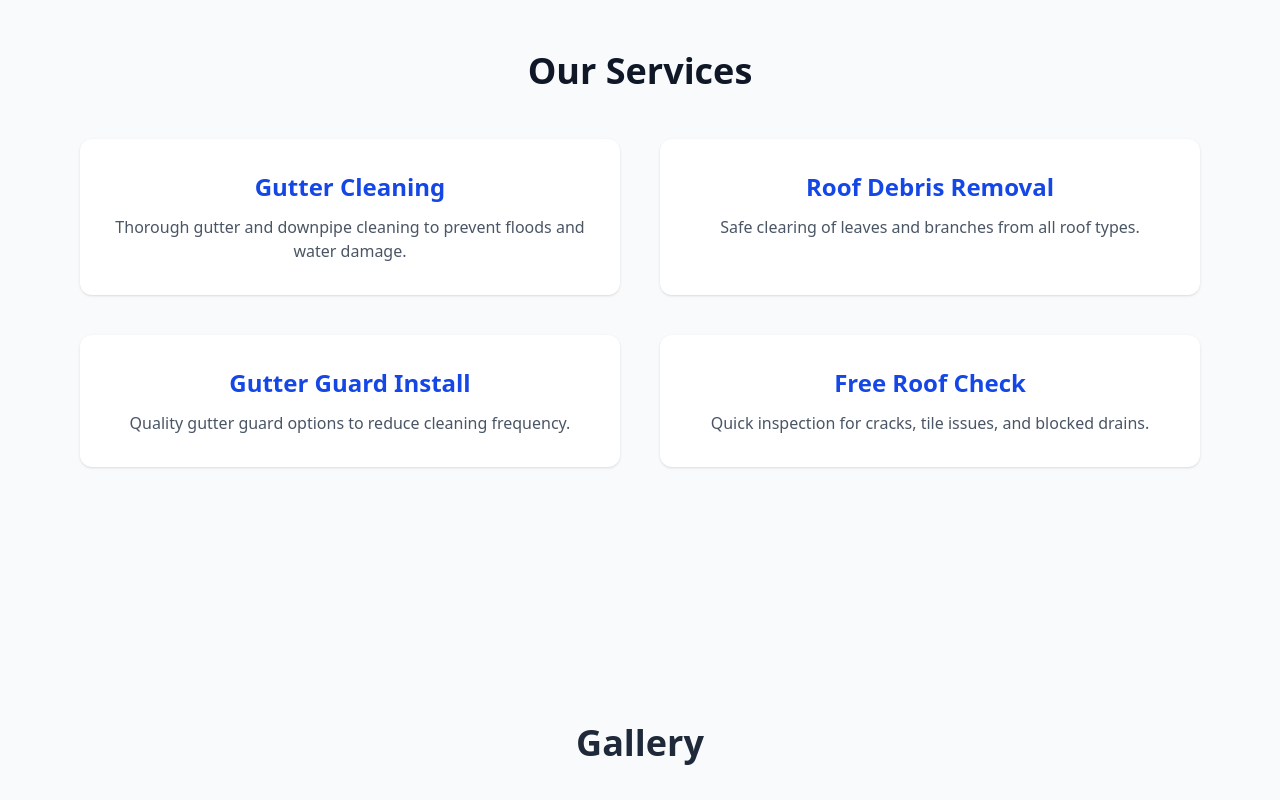
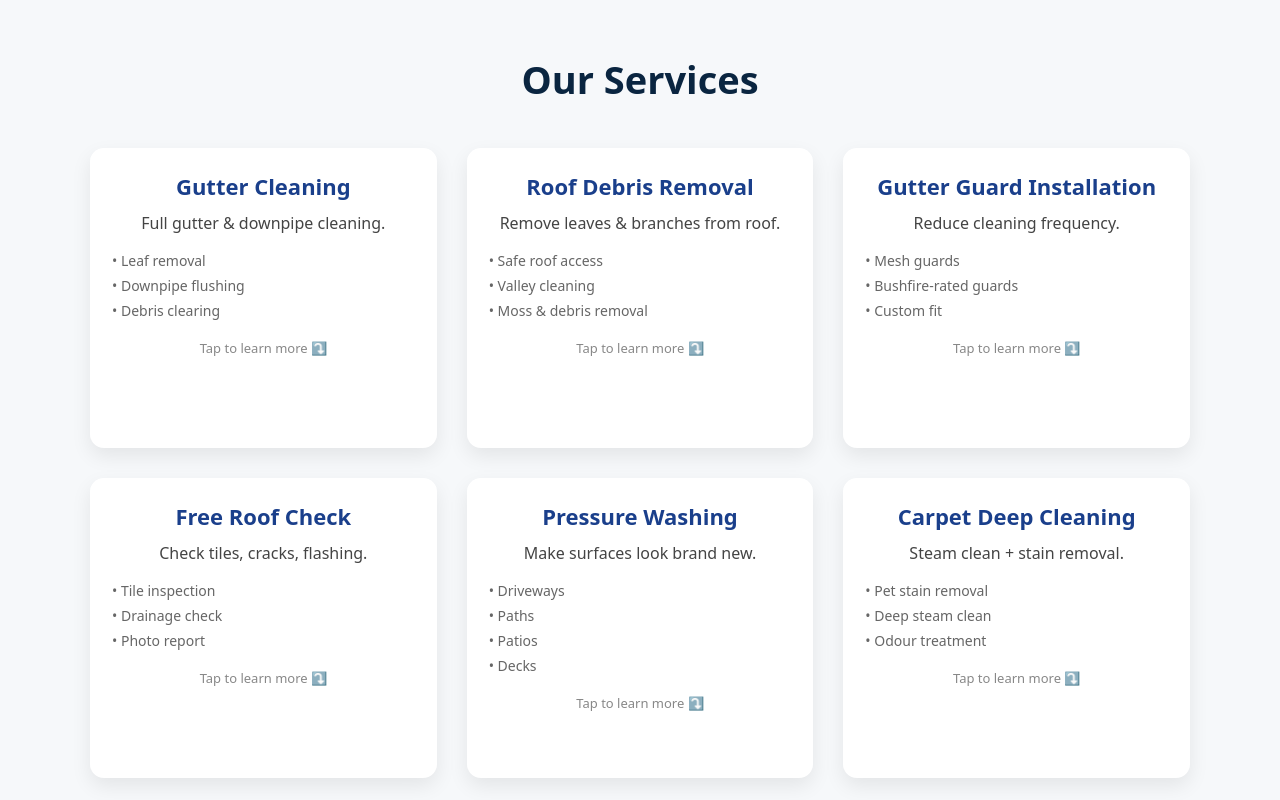
Before and after one commit to BihevRawal/clearflow, a React (Vite) app: page / in a window 1280 px wide. Shown: the part 1400-2200 px from the top of the page. Built offline with nearby package versions, Linux system fonts and the light colour scheme.

Commit message:
update v3.2 hero image added, flash offer added and sevice flip card added

```diff
--- a/src/App.jsx
+++ b/src/App.jsx
@@ -5,12 +5,14 @@ import Services from "./components/Services";
 import Gallery from "./components/Gallery";
 import Book from "./components/Book";
 import Footer from "./components/Footer";
+import Offer from "./Offer";
 
 
 export default function App() {
   return (
     <div className="font-sans">
       <Header />
+      <Offer/>
       <main className="pt-24 space-y-24 bg-slate-50">
         <Hero />
         <About />
--- /dev/null
+++ b/src/Offer.jsx
@@ -0,0 +1,9 @@
+import "./css/Offer.css";
+
+export default function Offer() {
+  return (
+    <a href="#book" className="offer-wrapper">
+      <img src="/flash-offer.png" className="offer-chest" alt="Special Offer" />
+    </a>
+  );
+}
--- a/src/components/Hero.jsx
+++ b/src/components/Hero.jsx
@@ -50,11 +50,12 @@ export default function Hero() {
         </p>
 
         <a
-          href="#book"
-          className="inline-block mt-8 px-8 py-3 bg-white text-blue-700 font-semibold rounded-lg shadow hover:bg-gray-100 transition"
-        >
-          Get a Free Quote
-        </a>
+  href="#book"
+  className="inline-block mt-2 px-8 py-3 bg-[#1a3f8b] text-white font-semibold rounded-lg shadow hover:bg-[#16356f] transition"
+>
+  Get a Free Quote
+</a>
+
       </div>
     </section>
   );
--- a/src/components/Services.jsx
+++ b/src/components/Services.jsx
@@ -1,24 +1,91 @@
+import { useState } from "react";
+import "../css/Services.css";
+
 export default function Services() {
   const items = [
-    { title: "Gutter Cleaning", desc: "Thorough gutter and downpipe cleaning to prevent floods and water damage." },
-    { title: "Roof Debris Removal", desc: "Safe clearing of leaves and branches from all roof types." },
-    { title: "Gutter Guard Install", desc: "Quality gutter guard options to reduce cleaning frequency." },
-    { title: "Free Roof Check", desc: "Quick inspection for cracks, tile issues, and blocked drains." }
+    {
+      title: "Gutter Cleaning",
+      short: "Full gutter & downpipe cleaning.",
+      features: ["Leaf removal", "Downpipe flushing", "Debris clearing"],
+      long:
+        "Our gutter cleaning service removes leaves, sludge, and blockages from your gutters and downpipes. Prevent overflow, water damage, mould, and foundation issues. Includes free roof inspection.",
+    },
+    {
+      title: "Roof Debris Removal",
+      short: "Remove leaves & branches from roof.",
+      features: ["Safe roof access", "Valley cleaning", "Moss & debris removal"],
+      long:
+        "Leaves and branches on your roof block water flow and cause long-term structural damage. We clear all roof valleys, ridges, and drainage pathways using safe ladder techniques.",
+    },
+    {
+      title: "Gutter Guard Installation",
+      short: "Reduce cleaning frequency.",
+      features: ["Mesh guards", "Bushfire-rated guards", "Custom fit"],
+      long:
+        "We install premium-quality gutter guards designed for Australian roofs. Prevent blockages, extend gutter life, and reduce maintenance costs. Available in aluminium & poly mesh.",
+    },
+    {
+      title: "Free Roof Check",
+      short: "Check tiles, cracks, flashing.",
+      features: ["Tile inspection", "Drainage check", "Photo report"],
+      long:
+        "Every job includes a free roof inspection where we check for broken tiles, loose flashing, clogged drains, and signs of water entry. We provide a simple explanation + recommendations.",
+    },
+    {
+      title: "Pressure Washing",
+      short: "Make surfaces look brand new.",
+      features: ["Driveways", "Paths", "Patios", "Decks"],
+      long:
+        "High-pressure cleaning removes dirt, mould, oil stains, and built-up grime from your outdoor surfaces. We clean concrete, pavers, patios, retaining walls, fences, and decks.",
+    },
+    {
+      title: "Carpet Deep Cleaning",
+      short: "Steam clean + stain removal.",
+      features: ["Pet stain removal", "Deep steam clean", "Odour treatment"],
+      long:
+        "We use hot water extraction to deep-clean carpets, remove stains, kill bacteria, and refresh your home. Safe for pets & kids. Fast-drying solutions available.",
+    },
   ];
 
+  const [flipped, setFlipped] = useState(null);
+
   return (
-    <section id="services" className="py-20 px-6 bg-slate-50">
-      <div className="max-w-6xl mx-auto text-center">
-        <h2 className="text-4xl font-bold text-gray-900">Our Services</h2>
+    <section id="services" className="services-section">
+      <h2 className="services-title">Our Services</h2>
 
-        <div className="grid grid-cols-1 md:grid-cols-2 gap-10 mt-12 px-4">
-          {items.map((s, i) => (
-            <div key={i} className="p-8 bg-white rounded-xl shadow hover:shadow-lg transition">
-              <h3 className="text-2xl font-semibold text-blue-700">{s.title}</h3>
-              <p className="mt-3 text-gray-600">{s.desc}</p>
+      <div className="services-grid">
+        {items.map((s, i) => (
+          <div
+            key={i}
+            className={`service-card ${flipped === i ? "flipped" : ""}`}
+            onClick={() => setFlipped(flipped === i ? null : i)}
+          >
+            {/* FRONT */}
+            <div className="card-face card-front">
+              <h3 className="card-title">{s.title}</h3>
+              <p className="card-short">{s.short}</p>
+
+              <ul className="card-features">
+                {s.features.map((f, index) => (
+                  <li key={index}>• {f}</li>
+                ))}
+              </ul>
+
+              <span className="click-hint">Tap to learn more ⤵</span>
             </div>
-          ))}
-        </div>
+
+            {/* BACK */}
+            <div className="card-face card-back">
+              <h3 className="card-title">{s.title}</h3>
+
+              <p className="card-long">{s.long}</p>
+
+              <a href="#book" className="card-btn">
+                Get a Quote
+              </a>
+            </div>
+          </div>
+        ))}
       </div>
     </section>
   );
--- /dev/null
+++ b/src/css/Offer.css
@@ -0,0 +1,64 @@
+.offer-wrapper {
+  position: fixed;
+  bottom: 30px;
+  right: 30px;
+  z-index: 9999;
+  cursor: pointer;
+}
+
+.offer-chest {
+  width: 120px;
+  height: auto;
+  animation: chestOpenClose 3s infinite ease-in-out,
+             glowPulse 3s infinite ease-in-out;
+  transform-origin: center bottom;
+}
+
+/* Chest opening + closing motion */
+@keyframes chestOpenClose {
+  0% {
+    transform: scale(0.8) rotate(-2deg);
+    filter: brightness(0.8);
+  }
+  25% {
+    transform: scale(1.1) rotate(0deg);
+    filter: brightness(1.2);
+  }
+  50% {
+    transform: scale(1.25) rotate(1deg);
+    filter: brightness(1.4);
+  }
+  75% {
+    transform: scale(1.1) rotate(0deg);
+    filter: brightness(1.1);
+  }
+  100% {
+    transform: scale(0.8) rotate(-2deg);
+    filter: brightness(0.8);
+  }
+}
+
+/* Glow effect like treasure light getting brighter */
+@keyframes glowPulse {
+  0% {
+    filter: drop-shadow(0 0 0px rgba(255, 215, 0, 0.4));
+  }
+  50% {
+    filter: drop-shadow(0 0 25px rgba(255, 215, 0, 1));
+  }
+  100% {
+    filter: drop-shadow(0 0 0px rgba(255, 215, 0, 0.4));
+  }
+}
+
+/* Mobile version */
+@media (max-width: 500px) {
+  .offer-wrapper {
+    bottom: 10px;
+    right: 10px;
+  }
+
+  .offer-chest {
+    width: 80px;
+  }
+}
--- /dev/null
+++ b/src/css/Services.css
@@ -0,0 +1,125 @@
+/* SECTION */
+.services-section {
+  padding: 80px 20px;
+  background: #f6f8fa;
+  text-align: center;
+}
+
+.services-title {
+  font-size: 38px;
+  font-weight: 800;
+  color: #0a2540;
+  margin-bottom: 40px;
+}
+
+/* GRID */
+.services-grid {
+  display: grid;
+  grid-template-columns: repeat(auto-fit, minmax(260px, 1fr));
+  gap: 30px;
+  max-width: 1100px;
+  margin: 0 auto;
+}
+
+/* CARD */
+.service-card {
+  width: 100%;
+  height: 300px;
+  perspective: 1100px;
+  cursor: pointer;
+  position: relative;
+}
+
+/* INNER FACES */
+.service-card .card-face {
+  width: 100%;
+  height: 100%;
+  border-radius: 14px;
+  padding: 22px;
+  position: absolute;
+  backface-visibility: hidden;
+  transition: transform 0.7s ease;
+  box-sizing: border-box;
+}
+
+/* FRONT */
+.card-front {
+  background: white;
+  box-shadow: 0px 8px 20px rgba(0,0,0,0.08);
+}
+
+.card-front:hover {
+  transform: scale(1.03);
+}
+
+.card-title {
+  font-size: 22px;
+  font-weight: bold;
+  color: #1a3f8b;
+}
+
+.card-short {
+  margin-top: 8px;
+  font-size: 16px;
+  color: #444;
+}
+
+.card-features {
+  margin-top: 15px;
+  text-align: left;
+  padding-left: 0;
+}
+
+.card-features li {
+  font-size: 14px;
+  margin: 4px 0;
+  color: #666;
+}
+
+.click-hint {
+  display: block;
+  margin-top: 18px;
+  font-size: 13px;
+  color: #888;
+}
+
+/* BACK */
+.card-back {
+  background: #1a3f8b;
+  color: white;
+  transform: rotateY(180deg);
+  padding: 25px;
+  box-shadow: 0px 8px 20px rgba(0,0,0,0.2);
+  text-align: left;
+}
+
+.card-long {
+  margin: 12px 0 20px 0;
+  line-height: 1.5;
+  font-size: 15px;
+}
+
+/* BUTTON */
+.card-btn {
+  display: inline-block;
+  background: white;
+  color: #1a3f8b;
+  padding: 10px 18px;
+  border-radius: 8px;
+  font-weight: 600;
+  text-decoration: none;
+  box-shadow: 0px 3px 10px rgba(0,0,0,0.2);
+}
+
+.card-btn:hover {
+  background: #eee;
+}
+
+/* FLIP */
+.service-card.flipped .card-front {
+  transform: rotateY(180deg);
+}
+
+.service-card.flipped .card-back {
+  transform: rotateY(360deg);
+}
```
Also changed, not shown: public/flash-offer.png (added).
